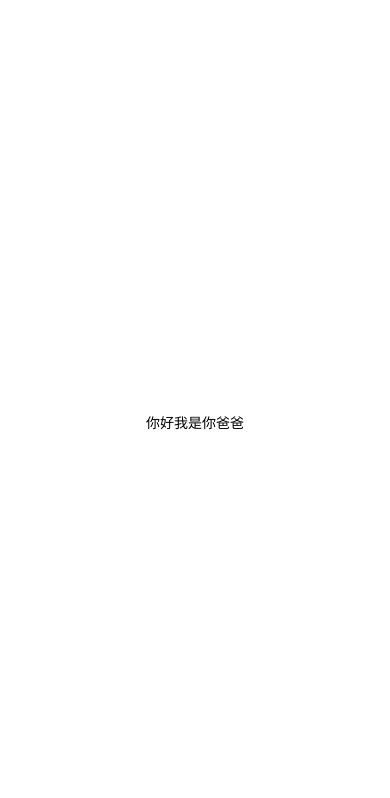
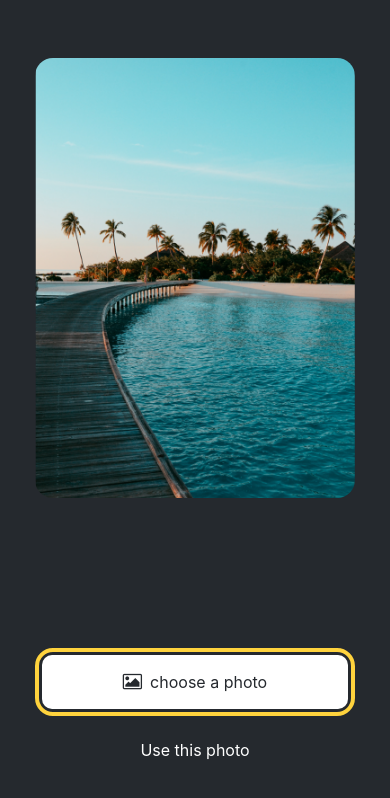
Before and after one commit to huanghu0/rn-expo-rebbook, a React Native app: screen / in a window 390 px wide. Shown: the top 798 px of the page. Built offline with nearby package versions, Linux system fonts and the light colour scheme.

Commit message:
feat:使用图像选择

```diff
--- a/App.js
+++ b/App.js
@@ -1,10 +1,36 @@
-import { StatusBar } from 'expo-status-bar';
-import { StyleSheet, Text, View } from 'react-native';
+import { StatusBar } from 'expo-status-bar'
+import { StyleSheet, View } from 'react-native'
+import ImageViewer from './Components/ImageViewer'
+import Button from './Components/Button'
+import PlaceholderImage from './assets/images/background-image.png'
+import * as ImagePicker from 'expo-image-picker';
+import { useState } from 'react'
 
 export default function App() {
+  const [ selectedImage,setSelectedImage ] = useState(null)
+
+  const pickImageAsync = async () => {
+    let result = await ImagePicker.launchImageLibraryAsync({
+      allowsEditing: true,
+      quality: 1,
+    });
+
+    if (!result.canceled) {
+      setSelectedImage(result.assets[0].uri)
+    } else {
+      alert('You did not select any image.');
+    }
+  }
+
   return (
     <View style={styles.container}>
-      <Text>你好我是你爸爸</Text>
+      <View style={styles.imageContainer}>
+        <ImageViewer placeholderImageSource={PlaceholderImage} selectedImage={selectedImage}></ImageViewer>
+      </View>
+      <View style={styles.footerContainer}>
+        <Button label="choose a photo" theme="primary" onPress={pickImageAsync}  />
+        <Button label="Use this photo" />
+      </View>
       <StatusBar style="auto" />
     </View>
   );
@@ -13,8 +39,15 @@ export default function App() {
 const styles = StyleSheet.create({
   container: {
     flex: 1,
-    backgroundColor: '#fff',
+    backgroundColor: '#25292e',
     alignItems: 'center',
-    justifyContent: 'center',
   },
+  imageContainer:{
+    flex:1,
+    paddingTop:58
+  },
+  footerContainer:{
+    flex: 1 / 3,
+    alignItems:'center'
+  }
 });
--- /dev/null
+++ b/Components/Button.js
@@ -0,0 +1,59 @@
+import { StyleSheet,View,Pressable,Text } from 'react-native';
+import FontAwesome from '@expo/vector-icons/FontAwesome'
+
+export default function Button({ label,theme,onPress }) {
+
+    if(theme === 'primary'){
+        return (
+            <View style={[styles.buttonContainer, { borderWidth: 4, borderColor: "#ffd33d", borderRadius: 18 }]}>
+                <Pressable
+                    style={[styles.button, { backgroundColor: "#fff" }]}
+                    onPress={ onPress }
+                >
+                <FontAwesome
+                    name="picture-o"
+                    size={18}
+                    color="#25292e"
+                    style={styles.buttonIcon}
+                />
+                <Text style={[styles.buttonLabel, { color: "#25292e" }]}>{ label }</Text>
+                </Pressable>
+            </View>
+        )
+    }
+
+
+    return (
+        <View style={styles.buttonContainer}>
+            <Pressable style={ styles.button } onPress={() => alert('pressed')}>
+                <Text style={ styles.buttonLabel }>{ label }</Text>
+            </Pressable>
+        </View>
+    )
+}
+
+const styles = StyleSheet.create({
+    buttonContainer: {
+        width: 320,
+        height: 68,
+        marginHorizontal: 20,
+        alignItems: 'center',
+        justifyContent: 'center',
+        padding: 3,
+    },
+    button: {
+        borderRadius: 10,
+        width: '100%',
+        height: '100%',
+        alignItems: 'center',
+        justifyContent: 'center',
+        flexDirection: 'row',
+    },
+    buttonIcon: {
+        paddingRight: 8,
+    },
+    buttonLabel: {
+        color: '#fff',
+        fontSize: 16,
+    },
+})
--- /dev/null
+++ b/Components/ImageViewer.js
@@ -0,0 +1,17 @@
+import { StyleSheet, Image } from 'react-native';
+
+export default function ImageViewer({ placeholderImageSource,selectedImage }) {
+  const imageSource = selectedImage  ? { uri: selectedImage } : placeholderImageSource;
+
+  return (
+    <Image source={imageSource} style={styles.image} />
+  );
+}
+
+const styles = StyleSheet.create({
+  image: {
+    width: 320,
+    height: 440,
+    borderRadius: 18,
+  },
+});
--- a/package.json
+++ b/package.json
@@ -9,8 +9,10 @@
     "web": "expo start --web"
   },
   "dependencies": {
+    "@expo/vector-icons": "^13.0.0",
     "@expo/webpack-config": "^19.0.1",
     "expo": "~49.0.15",
+    "expo-image-picker": "^14.7.1",
     "expo-status-bar": "~1.6.0",
     "react": "18.2.0",
     "react-dom": "^18.2.0",
```
Also changed, not shown: 1 other file (tests, documents, lock files or other folders).
